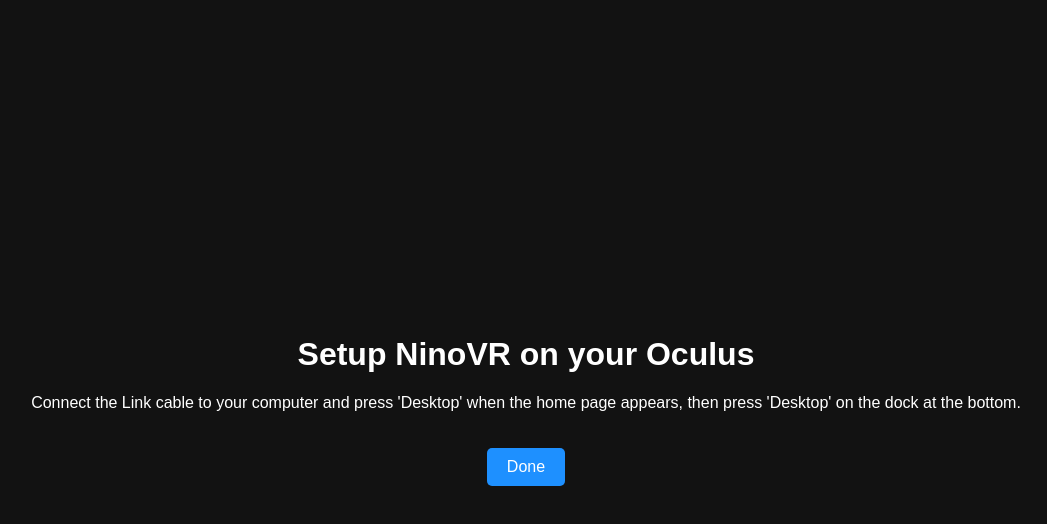
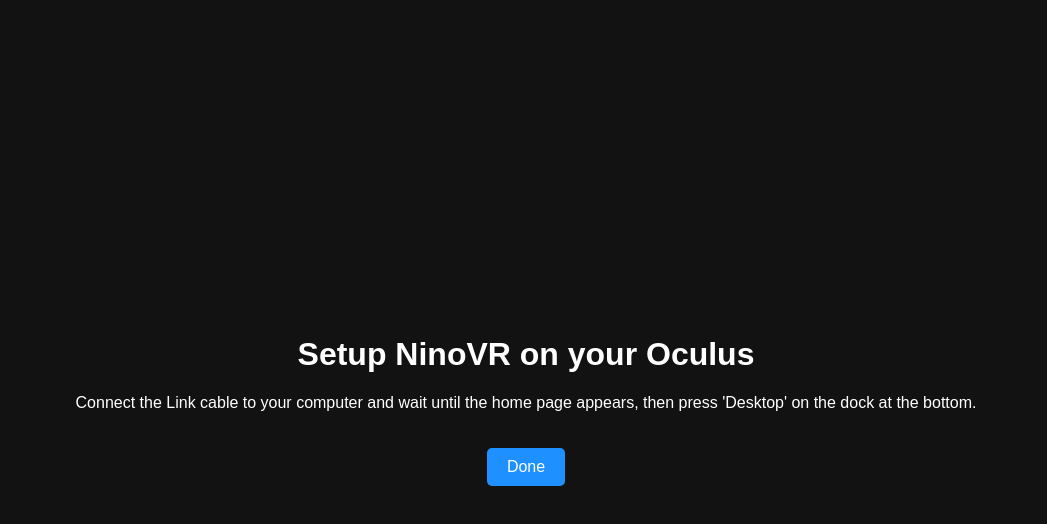
Before and after one commit to ninothepro/NinoVR, a plain HTML site: page index.html in a window 1280 px wide. Both pictures are taken after a click on the button "Continue". Shown: the whole page, without its empty margins (114-1161 px from the left). Drawn offline with Linux system fonts and the light colour scheme.

Commit message:
Update index.html

```diff
--- a/index.html
+++ b/index.html
@@ -14,7 +14,7 @@
             <button id="continue-button">Continue</button>
         </div>
         <div id="link-instructions" style="display: none;">
-            <p>Connect the Link cable to your computer and press 'Desktop' when the home page appears, then press 'Desktop' on the dock at the bottom.</p>
+            <p>Connect the Link cable to your computer and wait until the home page appears, then press 'Desktop' on the dock at the bottom.</p>
             <button id="done-button">Done</button>
         </div>
     </div>
```
